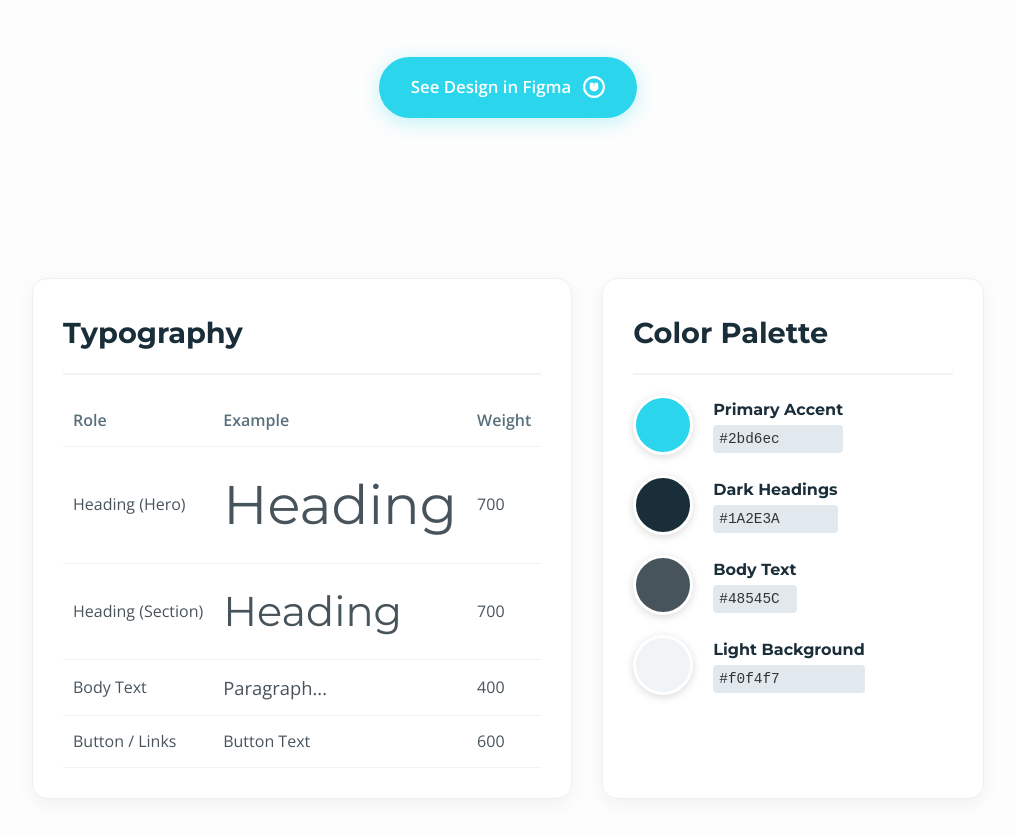
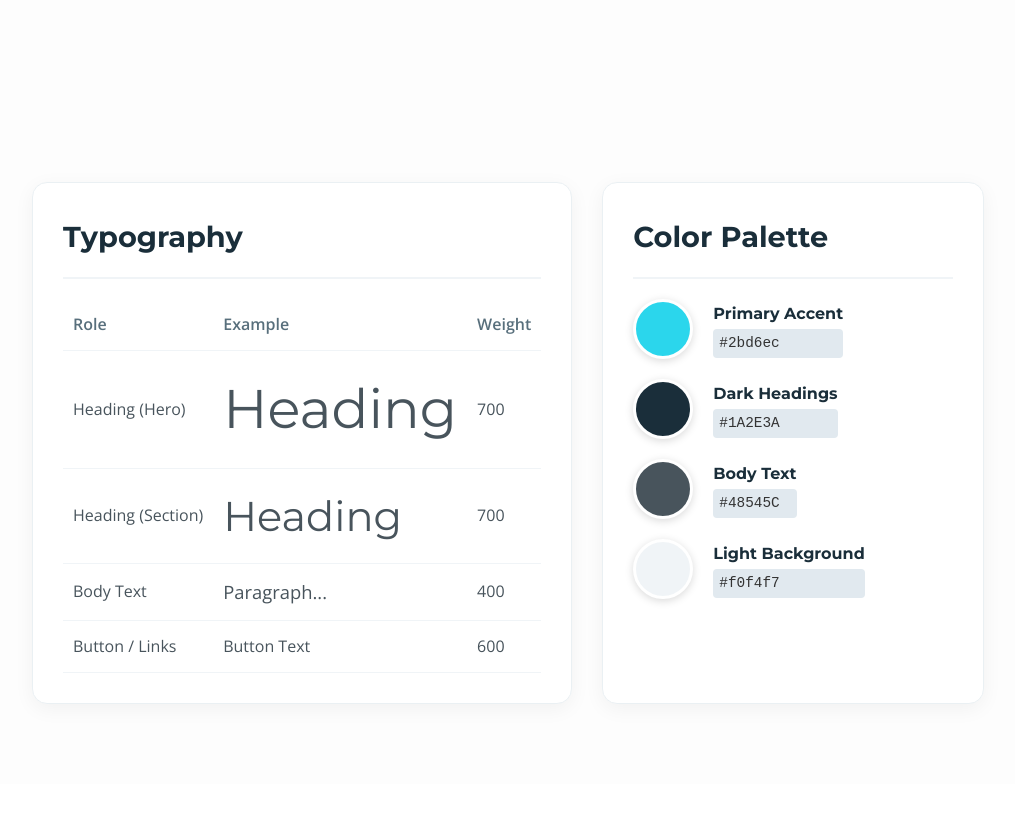
Before and after one commit to DwipaAditya-01/PortofolioUX, a plain HTML site: page html/research.html in a window 1280 px wide. Shown: the part 884-1721 px from the top of the page, without its empty margins (132-1147 px from the left). Drawn offline with nearby package versions, Linux system fonts and the light colour scheme.

Commit message:
delete link figma

```diff
--- a/html/research.html
+++ b/html/research.html
@@ -55,11 +55,6 @@
                 <p>
                     The main challenge in this project was to present complex medical information and development data in a format that is easy for lay users to understand. We also ensured that the user flow was as efficient as possible for various usage scenarios, from daily data input to viewing development summaries.
                 </p>
-                <a href="https://www.figma.com/proto/iE7t1ZlwVK7Qad1Fur4PMN/App-Tumbuh-Kembang-Anak?page-id=27%3A9&node-id=46-32&p=f&viewport=407%2C431%2C0.06&t=x4hYHyqberNV1ucQ-1&scaling=scale-down&content-scaling=fixed&starting-point-node-id=49%3A532" target="_blank" class="cta-button project-figma-link">
-                    See Design in Figma
-                    <svg class="figma-icon" xmlns="http://www.w3.org/2000/svg" viewBox="0 0 24 24" fill="currentColor" width="20" height="20"><path d="M12 0C5.373 0 0 5.373 0 12s5.373 12 12 12 12-5.373 12-12S18.627 0 12 0zm0 2.4a9.6 9.6 0 019.6 9.6H2.4A9.6 9.6 0 0112 2.4zm0 19.2a9.6 9.6 0 01-9.6-9.6h4.8a4.8 4.8 0 109.6 0h4.8A9.6 9.6 0 0112 21.6zm-2.4-7.2a2.4 2.4 0 100-4.8 2.4 2.4 0 000 4.8zm4.8 0a2.4 2.4 0 100-4.8 2.4 2.4 0 000 4.8zM9.6 12a2.4 2.4 0 100-4.8 2.4 2.4 0 000 4.8zm4.8 0a2.4 2.4 0 100-4.8 2.4 2.4 0 000 4.8z"/></svg>
-                </a>
-
             </div>
         </section>
 
```
